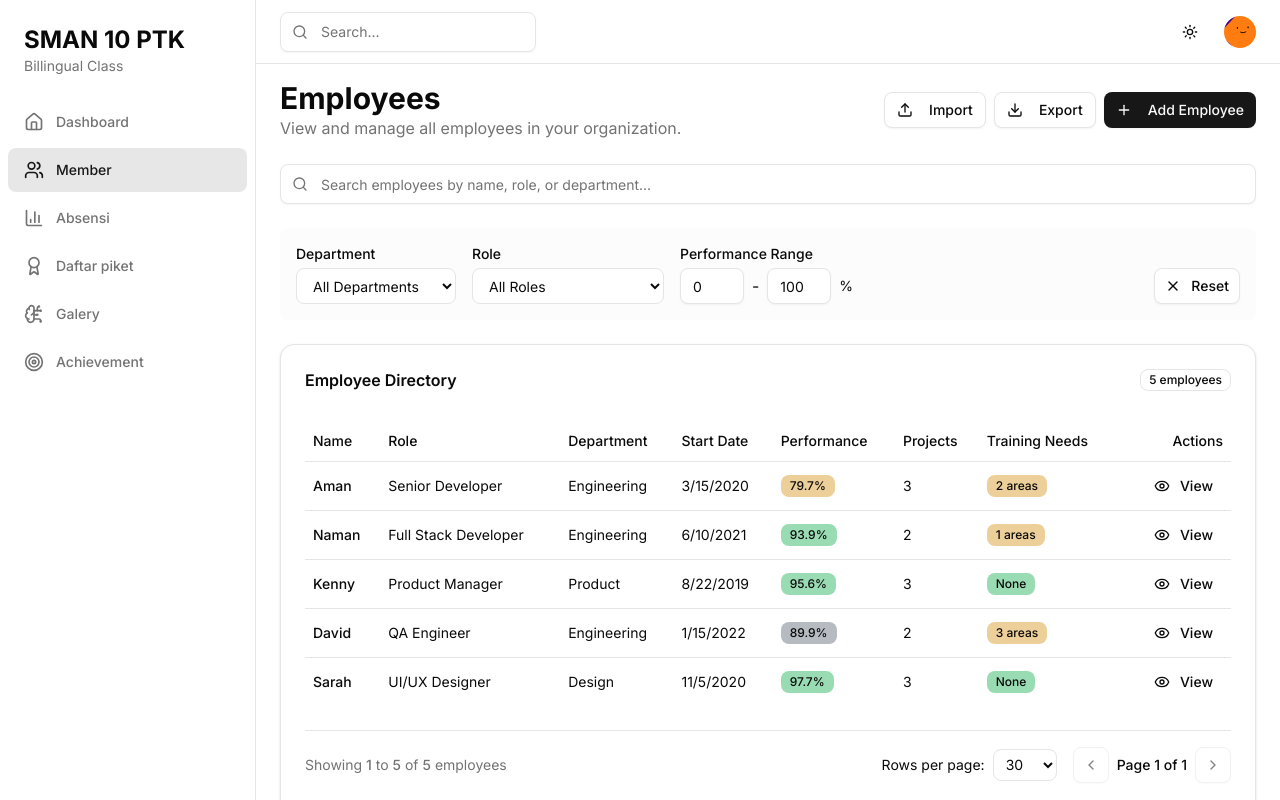
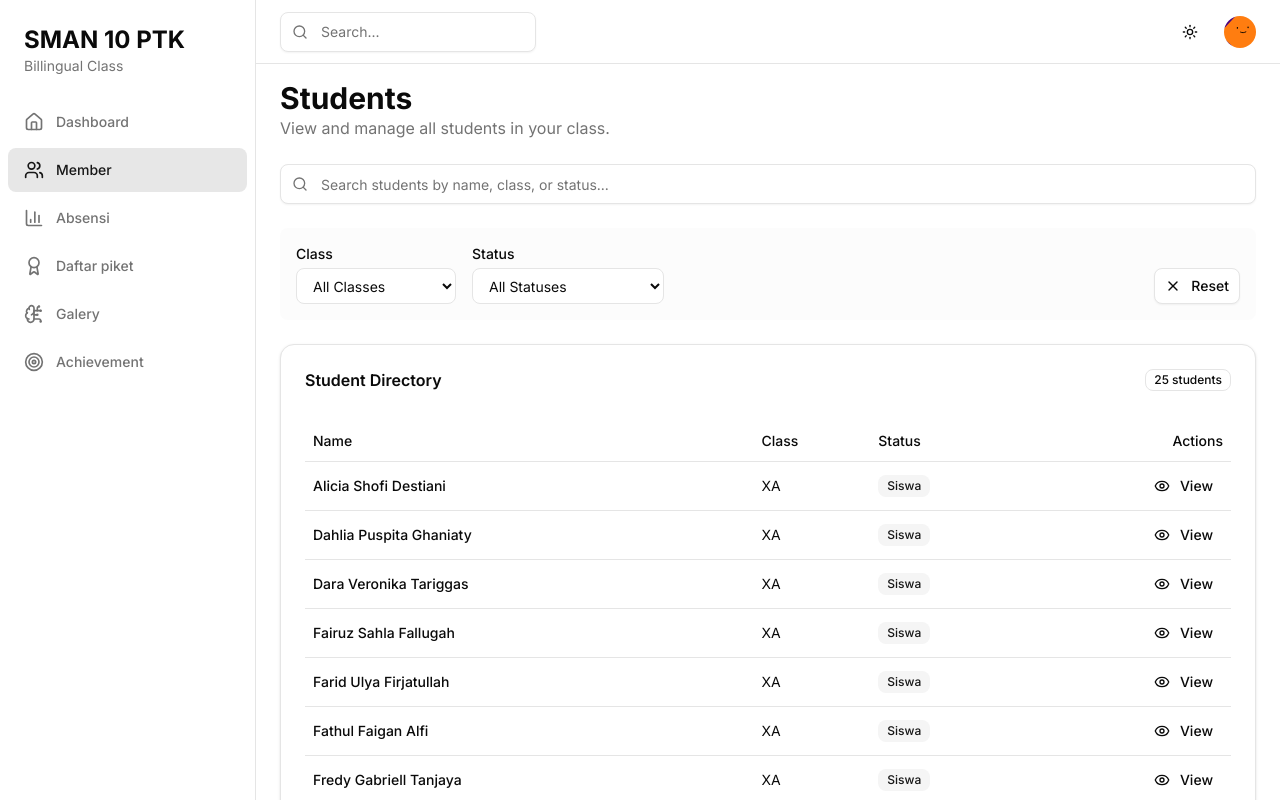
Before and after one commit to TwentyCloff/employee, a Next.js app: page /employees in a window 1280 px wide. Shown: the top 800 px of the page. Built offline with nearby package versions, Linux system fonts and the light colour scheme.

Commit message:
Update page.jsx

```diff
--- a/app/employees/page.jsx
+++ b/app/employees/page.jsx
@@ -1,4 +1,4 @@
-// app/employees/page.jsx
+// app/students/page.jsx
 'use client';
 
 import { useState, useEffect } from 'react';
@@ -22,85 +22,82 @@ import {
 } from "@/components/ui/table";
 import { Button } from "@/components/ui/button";
 import { Badge } from "@/components/ui/badge";
-import { FOLEvaluator } from '@/lib/algorithms/fol-evaluator';
-import { employeeData } from '@/lib/data';
 import {
   Eye,
   Search,
   ChevronLeft,
   ChevronRight,
-  Filter,
   X,
-  Plus,
-  Download,
-  Upload
 } from 'lucide-react';
 import Link from 'next/link';
 
-// components/employees/EmployeeFilters.jsx
-function EmployeeFilters({
-  departments,
-  roles,
-  selectedDepartment,
-  selectedRole,
-  performanceRange,
-  setSelectedDepartment,
-  setSelectedRole,
-  setPerformanceRange,
+// Student data sorted alphabetically
+const studentData = [
+  { id: 1, name: 'Alicia Shofi Destiani', class: 'XA', status: 'Siswa' },
+  { id: 2, name: 'Dahlia Puspita Ghaniaty', class: 'XA', status: 'Siswa' },
+  { id: 3, name: 'Dara Veronika Tariggas', class: 'XA', status: 'Siswa' },
+  { id: 4, name: 'Fairuz Sahla Fallugah', class: 'XA', status: 'Siswa' },
+  { id: 5, name: 'Farid Ulya Firjatullah', class: 'XA', status: 'Siswa' },
+  { id: 6, name: 'Fathul Faigan Alfi', class: 'XA', status: 'Siswa' },
+  { id: 7, name: 'Fredy Gabriell Tanjaya', class: 'XA', status: 'Siswa' },
+  { id: 8, name: 'Juliandika', class: 'XA', status: 'Siswa' },
+  { id: 9, name: 'Kalinda Pradipa', class: 'XA', status: 'Siswa' },
+  { id: 10, name: 'Kania Permata Widra', class: 'XA', status: 'Siswa' },
+  { id: 11, name: 'Keisya Ramadhani Huuriyah', class: 'XA', status: 'Siswa' },
+  { id: 12, name: 'Kenzo Alvaro Bautista', class: 'XA', status: 'Siswa' },
+  { id: 13, name: 'Keysha Aulia', class: 'XA', status: 'Siswa' },
+  { id: 14, name: 'Kiran Adhya Narisha', class: 'XA', status: 'Siswa' },
+  { id: 15, name: 'Muhammad Fakhar', class: 'XA', status: 'Siswa' },
+  { id: 16, name: 'Nadine Rannu Gracia', class: 'XA', status: 'Siswa' },
+  { id: 17, name: 'Rahadatul Aisy Hadraini', class: 'XA', status: 'Siswa' },
+  { id: 18, name: 'Raden Mecca Puti A', class: 'XA', status: 'Siswa' },
+  { id: 19, name: 'Raisya Permata Intania W', class: 'XA', status: 'Siswa' },
+  { id: 20, name: 'Salsabiela Azzahra B', class: 'XA', status: 'Siswa' },
+  { id: 21, name: 'Sandi Gunawan', class: 'XA', status: 'Siswa' },
+  { id: 22, name: 'Shabrina Aqela', class: 'XA', status: 'Siswa' },
+  { id: 23, name: 'Syaira Parifasha', class: 'XA', status: 'Siswa' },
+  { id: 24, name: 'Syifa Azzahra Rifai', class: 'XA', status: 'Siswa' },
+  { id: 25, name: 'Utin Muzfira Amira Fenisa', class: 'XA', status: 'Siswa' },
+];
+
+// components/students/StudentFilters.jsx
+function StudentFilters({
+  classes,
+  statuses,
+  selectedClass,
+  selectedStatus,
+  setSelectedClass,
+  setSelectedStatus,
   resetFilters
 }) {
   return (
     <div className="flex flex-col md:flex-row items-start md:items-center gap-4 p-4 bg-muted/30 rounded-md mb-6">
       <div className="w-full md:w-auto">
-        <label className="text-sm font-medium mb-1 block">Department</label>
+        <label className="text-sm font-medium mb-1 block">Class</label>
         <select
-          value={selectedDepartment}
-          onChange={(e) => setSelectedDepartment(e.target.value)}
+          value={selectedClass}
+          onChange={(e) => setSelectedClass(e.target.value)}
           className="h-9 w-full md:w-40 rounded-md border border-input bg-background px-3 text-sm"
         >
-          <option value="">All Departments</option>
-          {departments.map(dept => (
-            <option key={dept} value={dept}>{dept}</option>
+          <option value="">All Classes</option>
+          {classes.map(cls => (
+            <option key={cls} value={cls}>{cls}</option>
           ))}
         </select>
       </div>
 
       <div className="w-full md:w-auto">
-        <label className="text-sm font-medium mb-1 block">Role</label>
+        <label className="text-sm font-medium mb-1 block">Status</label>
         <select
-          value={selectedRole}
-          onChange={(e) => setSelectedRole(e.target.value)}
+          value={selectedStatus}
+          onChange={(e) => setSelectedStatus(e.target.value)}
           className="h-9 w-full md:w-48 rounded-md border border-input bg-background px-3 text-sm"
         >
-          <option value="">All Roles</option>
-          {roles.map(role => (
-            <option key={role} value={role}>{role}</option>
+          <option value="">All Statuses</option>
+          {statuses.map(status => (
+            <option key={status} value={status}>{status}</option>
           ))}
         </select>
-      </div>
-
-      <div className="w-full md:w-auto">
-        <label className="text-sm font-medium mb-1 block">Performance Range</label>
-        <div className="flex items-center space-x-2">
-          <Input
-            type="number"
-            min="0"
-            max="100"
-            value={performanceRange[0]}
-            onChange={(e) => setPerformanceRange([parseInt(e.target.value), performanceRange[1]])}
-            className="h-9 w-16 rounded-md border border-input bg-background px-3 text-sm"
-          />
-          <span>-</span>
-          <Input
-            type="number"
-            min="0"
-            max="100"
-            value={performanceRange[1]}
-            onChange={(e) => setPerformanceRange([performanceRange[0], parseInt(e.target.value)])}
-            className="h-9 w-16 rounded-md border border-input bg-background px-3 text-sm"
-          />
-          <span className="text-sm">%</span>
-        </div>
       </div>
 
       <div className="ml-auto mt-4 md:mt-auto flex items-center space-x-2">
@@ -113,8 +110,8 @@ function EmployeeFilters({
   );
 }
 
-// components/employees/EmployeePagination.jsx
-function EmployeePagination({
+// components/students/StudentPagination.jsx
+function StudentPagination({
   currentPage,
   totalPages,
   setCurrentPage,
@@ -127,7 +124,7 @@ function EmployeePagination({
       <div className="text-sm text-muted-foreground mb-4 md:mb-0">
         Showing <span className="font-medium">{Math.min((currentPage - 1) * itemsPerPage + 1, totalItems)}</span> to{' '}
         <span className="font-medium">{Math.min(currentPage * itemsPerPage, totalItems)}</span> of{' '}
-        <span className="font-medium">{totalItems}</span> employees
+        <span className="font-medium">{totalItems}</span> students
       </div>
 
       <div className="flex items-center space-x-4">
@@ -173,12 +170,11 @@ function EmployeePagination({
   );
 }
 
-export default function EmployeesPage() {
+export default function StudentsPage() {
   // State for search and filters
   const [searchQuery, setSearchQuery] = useState('');
-  const [selectedDepartment, setSelectedDepartment] = useState('');
-  const [selectedRole, setSelectedRole] = useState('');
-  const [performanceRange, setPerformanceRange] = useState([0, 100]);
+  const [selectedClass, setSelectedClass] = useState('');
+  const [selectedStatus, setSelectedStatus] = useState('');
 
   // State for pagination
   const [currentPage, setCurrentPage] = useState(1);
@@ -187,41 +183,32 @@ export default function EmployeesPage() {
   // State for filtered and paginated data
   const [filteredData, setFilteredData] = useState([]);
   const [paginatedData, setPaginatedData] = useState([]);
-  const [performanceScores, setPerformanceScores] = useState({});
 
-  // Extract unique departments and roles for filters
-  const departments = [...new Set(employeeData.map(emp => emp.department))];
-  const roles = [...new Set(employeeData.map(emp => emp.role))];
+  // Extract unique classes and statuses for filters
+  const classes = [...new Set(studentData.map(student => student.class))];
+  const statuses = [...new Set(studentData.map(student => student.status))];
 
   useEffect(() => {
-    // Calculate performance scores
-    const folEvaluator = new FOLEvaluator(employeeData);
-    setPerformanceScores(folEvaluator.calculatePerformanceScores());
-
     // Apply filters and search
-    const filtered = employeeData.filter(employee => {
+    const filtered = studentData.filter(student => {
       // Search filter
       const matchesSearch = searchQuery === '' ||
-        employee.name.toLowerCase().includes(searchQuery.toLowerCase()) ||
-        employee.role.toLowerCase().includes(searchQuery.toLowerCase()) ||
-        employee.department.toLowerCase().includes(searchQuery.toLowerCase());
+        student.name.toLowerCase().includes(searchQuery.toLowerCase()) ||
+        student.class.toLowerCase().includes(searchQuery.toLowerCase()) ||
+        student.status.toLowerCase().includes(searchQuery.toLowerCase());
 
-      // Department filter
-      const matchesDepartment = selectedDepartment === '' || employee.department === selectedDepartment;
+      // Class filter
+      const matchesClass = selectedClass === '' || student.class === selectedClass;
 
-      // Role filter
-      const matchesRole = selectedRole === '' || employee.role === selectedRole;
+      // Status filter
+      const matchesStatus = selectedStatus === '' || student.status === selectedStatus;
 
-      // Performance range filter
-      const employeeScore = performanceScores[employee.id] || 0;
-      const matchesPerformance = employeeScore >= performanceRange[0] && employeeScore <= performanceRange[1];
-
-      return matchesSearch && matchesDepartment && matchesRole && matchesPerformance;
+      return matchesSearch && matchesClass && matchesStatus;
     });
 
     setFilteredData(filtered);
     setCurrentPage(1); // Reset to first page when filters change
-  }, [searchQuery, selectedDepartment, selectedRole, performanceRange]);
+  }, [searchQuery, selectedClass, selectedStatus]);
 
   useEffect(() => {
     // Paginate data
@@ -236,9 +223,8 @@ export default function EmployeesPage() {
   // Reset all filters
   const resetFilters = () => {
     setSearchQuery('');
-    setSelectedDepartment('');
-    setSelectedRole('');
-    setPerformanceRange([0, 100]);
+    setSelectedClass('');
+    setSelectedStatus('');
     setCurrentPage(1);
   };
 
@@ -250,25 +236,10 @@ export default function EmployeesPage() {
       <main className="ml-64 pt-20 p-6">
         <div className="flex flex-col md:flex-row items-start md:items-center justify-between mb-6">
           <div>
-            <h1 className="text-3xl font-bold">Employees</h1>
+            <h1 className="text-3xl font-bold">Students</h1>
             <p className="text-muted-foreground">
-              View and manage all employees in your organization.
+              View and manage all students in your class.
             </p>
-          </div>
-
-          <div className="flex items-center space-x-2 mt-4 md:mt-0">
-            <Button variant="outline">
-              <Upload className="h-4 w-4 mr-2" />
-              Import
-            </Button>
-            <Button variant="outline">
-              <Download className="h-4 w-4 mr-2" />
-              Export
-            </Button>
-            <Button>
-              <Plus className="h-4 w-4 mr-2" />
-              Add Employee
-            </Button>
           </div>
         </div>
 
@@ -277,7 +248,7 @@ export default function EmployeesPage() {
             <Search className="absolute left-3 top-1/2 -translate-y-1/2 h-4 w-4 text-muted-foreground" />
             <Input
               type="text"
-              placeholder="Search employees by name, role, or department..."
+              placeholder="Search students by name, class, or status..."
               value={searchQuery}
               onChange={(e) => setSearchQuery(e.target.value)}
               className="h-10 w-full rounded-md border border-input bg-background px-10 text-sm"
@@ -293,49 +264,39 @@ export default function EmployeesPage() {
           </div>
         </div>
 
-        <EmployeeFilters
-          departments={departments}
-          roles={roles}
-          selectedDepartment={selectedDepartment}
-          selectedRole={selectedRole}
-          performanceRange={performanceRange}
-          setSelectedDepartment={setSelectedDepartment}
-          setSelectedRole={setSelectedRole}
-          setPerformanceRange={setPerformanceRange}
+        <StudentFilters
+          classes={classes}
+          statuses={statuses}
+          selectedClass={selectedClass}
+          selectedStatus={selectedStatus}
+          setSelectedClass={setSelectedClass}
+          setSelectedStatus={setSelectedStatus}
           resetFilters={resetFilters}
         />
 
         <Card>
           <CardHeader className="pb-0">
             <div className="flex items-center justify-between">
-              <CardTitle>Employee Directory</CardTitle>
+              <CardTitle>Student Directory</CardTitle>
               <Badge variant="outline">
-                {filteredData.length} employees
+                {filteredData.length} students
               </Badge>
             </div>
-            {(selectedDepartment || selectedRole || performanceRange[0] > 0 || performanceRange[1] < 100) && (
+            {(selectedClass || selectedStatus) && (
               <div className="flex items-center flex-wrap gap-2 mt-2">
                 <Badge variant="secondary" className="text-xs">Filters active</Badge>
-                {selectedDepartment && (
+                {selectedClass && (
                   <Badge variant="outline" className="text-xs">
-                    Department: {selectedDepartment}
-                    <button onClick={() => setSelectedDepartment('')} className="ml-1">
+                    Class: {selectedClass}
+                    <button onClick={() => setSelectedClass('')} className="ml-1">
                       <X className="h-3 w-3" />
                     </button>
                   </Badge>
                 )}
-                {selectedRole && (
+                {selectedStatus && (
                   <Badge variant="outline" className="text-xs">
-                    Role: {selectedRole}
-                    <button onClick={() => setSelectedRole('')} className="ml-1">
-                      <X className="h-3 w-3" />
-                    </button>
-                  </Badge>
-                )}
-                {(performanceRange[0] > 0 || performanceRange[1] < 100) && (
-                  <Badge variant="outline" className="text-xs">
-                    Performance: {performanceRange[0]}% - {performanceRange[1]}%
-                    <button onClick={() => setPerformanceRange([0, 100])} className="ml-1">
+                    Status: {selectedStatus}
+                    <button onClick={() => setSelectedStatus('')} className="ml-1">
                       <X className="h-3 w-3" />
                     </button>
                   </Badge>
@@ -348,49 +309,21 @@ export default function EmployeesPage() {
               <TableHeader>
                 <TableRow>
                   <TableHead>Name</TableHead>
-                  <TableHead>Role</TableHead>
-                  <TableHead>Department</TableHead>
-                  <TableHead>Start Date</TableHead>
-                  <TableHead>Performance</TableHead>
-                  <TableHead>Projects</TableHead>
-                  <TableHead>Training Needs</TableHead>
+                  <TableHead>Class</TableHead>
+                  <TableHead>Status</TableHead>
                   <TableHead className="text-right">Actions</TableHead>
                 </TableRow>
               </TableHeader>
               <TableBody>
-                {paginatedData.map(employee => {
-                  // Calculate training needs
-                  const folEvaluator = new FOLEvaluator([employee]);
-                  const trainingNeeds = folEvaluator.needsTraining(employee);
-
-                  return (
-                    <TableRow key={employee.id}>
-                      <TableCell className="font-medium">{employee.name}</TableCell>
-                      <TableCell>{employee.role}</TableCell>
-                      <TableCell>{employee.department}</TableCell>
-                      <TableCell>{new Date(employee.startDate).toLocaleDateString()}</TableCell>
+                {paginatedData.map(student => (
+                  <TableRow key={student.id}>
+                    <TableCell className="font-medium">{student.name}</TableCell>
+                    <TableCell>{student.class}</TableCell>
                     <TableCell>
-                        <Badge
-                          variant={
-                            performanceScores[employee.id] >= 90 ? "success" :
-                            performanceScores[employee.id] >= 80 ? "info" :
-                            performanceScores[employee.id] >= 70 ? "warning" :
-                            "destructive"
-                          }
-                        >
-                          {performanceScores[employee.id]?.toFixed(1)}%
-                        </Badge>
-                      </TableCell>
-                      <TableCell>{employee.projects.length}</TableCell>
-                      <TableCell>
-                        {trainingNeeds.needsTraining ? (
-                          <Badge variant="warning">{trainingNeeds.areas.length} areas</Badge>
-                        ) : (
-                          <Badge variant="success">None</Badge>
-                        )}
+                      <Badge variant="secondary">{student.status}</Badge>
                     </TableCell>
                     <TableCell className="text-right">
-                        <Link href={`/employee/${employee.id}`}>
+                      <Link href={`/student/${student.id}`}>
                         <Button size="sm" variant="ghost">
                           <Eye className="h-4 w-4 mr-1" />
                           View
@@ -398,20 +331,19 @@ export default function EmployeesPage() {
                       </Link>
                     </TableCell>
                   </TableRow>
-                  );
-                })}
+                ))}
 
                 {paginatedData.length === 0 && (
                   <TableRow>
-                    <TableCell colSpan={8} className="text-center py-8 text-muted-foreground">
-                      No employees found matching your filters.
+                    <TableCell colSpan={4} className="text-center py-8 text-muted-foreground">
+                      No students found matching your filters.
                     </TableCell>
                   </TableRow>
                 )}
               </TableBody>
             </Table>
 
-            <EmployeePagination
+            <StudentPagination
               currentPage={currentPage}
               totalPages={totalPages}
               setCurrentPage={setCurrentPage}
```
Lines whose indentation alone changed are shown as unchanged.
